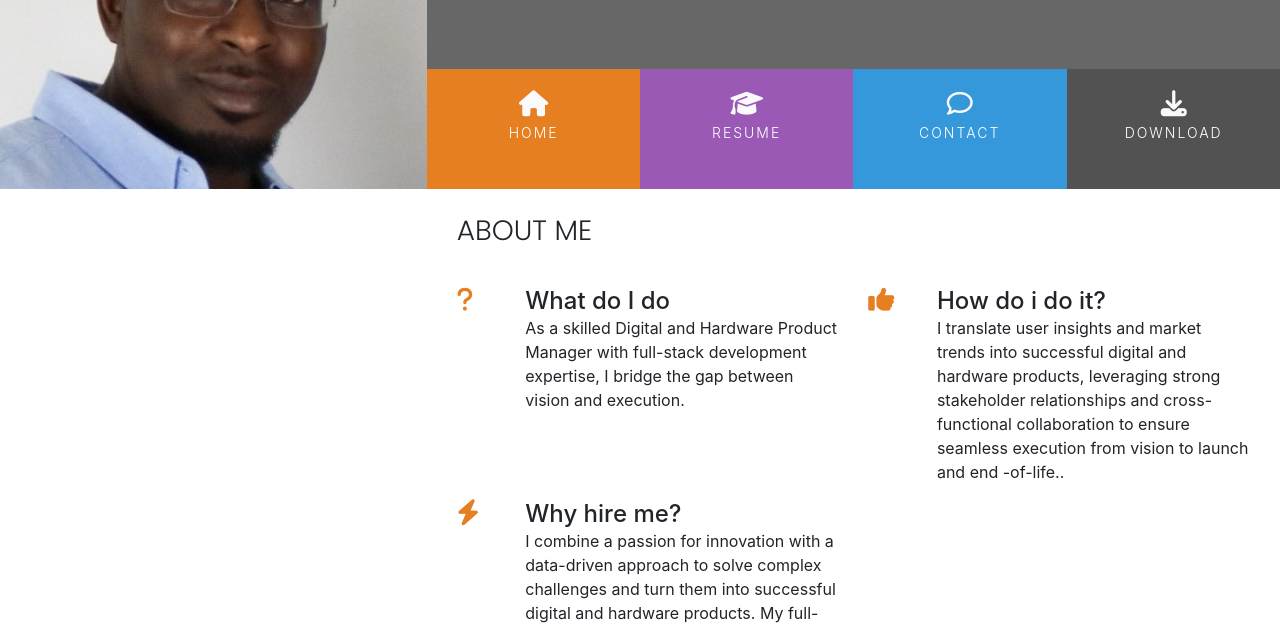
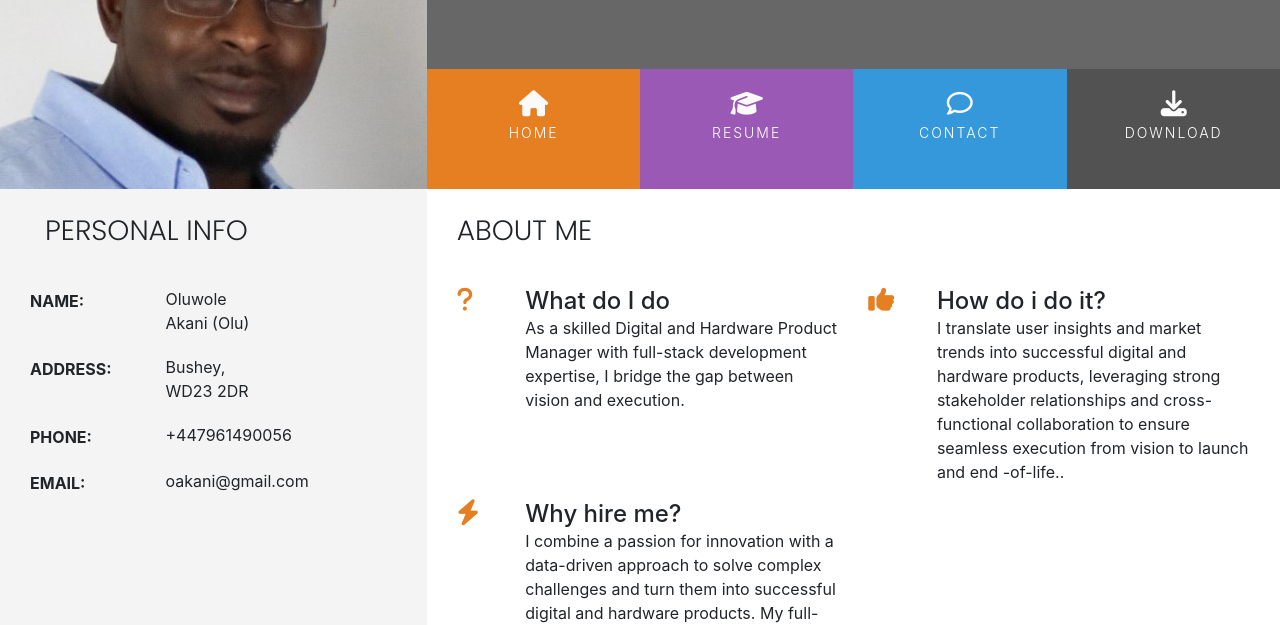
Before and after one commit to Oakani1/Portfolio, a plain HTML site: page index.html in a window 1280 px wide. Shown: the part 180-805 px from the top of the page. Drawn offline with nearby package versions, Linux system fonts and the light colour scheme.

Commit message:
Personal info layout updated

```diff
--- a/assets/css/style.css
+++ b/assets/css/style.css
@@ -7,6 +7,9 @@
     background-color:#676767;
 }
 
+.bg-color-personal-info {
+    background-color: #f4f4f4;
+}
 .bg-color-three-reasons {
     background-color: #ffffff;
 }
@@ -26,6 +29,8 @@
 .ui-menu-color-download {
     background-color: #525252
 }
+
+
 
 /* -------------------------------------------------Special paddings/marging/text */
 
@@ -229,3 +234,46 @@ footer {
 .three-reasons-heading {
     margin-bottom: 15px;
 }
+
+/* -------------------------------------------------personal Info */
+
+.personal-info-item{
+    margin-bottom: 20px;
+    /* Displays everything on one line */
+    display: block;
+    /* So no items can appear either side of it */
+    clear: both;
+}
+
+.personal-info-item .key,
+.personal-info-item .value {
+    padding-right: 8px;
+    /*Remember that a <div> is a block level element by default,
+    which means it starts and ends with a new line and occupies
+    the maximum horizontal space available.
+
+    An inline block on the other hand allows us to put two divs side-by-side,
+    and that's what we want to do here. */
+    display: inline-block;
+}
+
+.personal-info-item .key p,
+.personal-info-item .value p {
+    margin: 0;
+}
+
+.personal-info-item .key {
+    width: 30%;
+    margin-right: 21px;
+    padding-top: 2px;
+    vertical-align: top;
+}
+
+.personal-info-item .key p {
+    font-weight: 700;
+}
+
+.personal-info-item .value p {
+    position: relative;
+    width: 60%;
+}
--- a/index.html
+++ b/index.html
@@ -78,7 +78,61 @@
     <section class="container-fluid">
         <div class="row">
             <div class="col-md-4 bg-color-personal-info section-column">
-
+                <div class="" row">
+                    <div class="col-12">
+                        <h3 class="section-heading uppercase">
+                            Personal Info
+                        </h3>
+                    </div>
+                </div>
+                <div class="personal-info-item">
+                    <div class="key">
+                        <p class="uppercase">
+                            Name:
+                        </p>
+                    </div>
+                    <div class="value">
+                        <p>
+                            Oluwole Akani (Olu)
+                        </p>
+                    </div>
+                </div>
+                <div class="personal-info-item">
+                    <div class="key">
+                        <p class="uppercase">
+                            Address:
+                        </p>
+                    </div>
+                    <div class="value">
+                        <p>
+                            Bushey, WD23 2DR
+                        </p>
+                    </div>
+                </div>
+                <div class="personal-info-item">
+                    <div class="key">
+                        <p class="uppercase">
+                            Phone:
+                        </p>
+                    </div>
+                    <div class="value">
+                        <p>
+                            +447961490056
+                        </p>
+                    </div>
+                </div>
+                <div class="personal-info-item">
+                    <div class="key">
+                        <p class="uppercase">
+                            Email:
+                        </p>
+                    </div>
+                    <div class="value">
+                        <p>
+                            oakani@gmail.com
+                        </p>
+                    </div>
+                </div>
             </div>
             <div class="col-md-8 bg-color-three-reasons section-column">
                 <div class="row">
@@ -112,7 +166,8 @@
                                 <p>
                                     I translate user insights and market trends into successful digital and hardware
                                     products,
-                                leveraging strong stakeholder relationships and cross-functional collaboration to ensure
+                                    leveraging strong stakeholder relationships and cross-functional collaboration to
+                                    ensure
                                     seamless execution from vision to launch and end -of-life..
                                 </p>
                             </div>
```
Lines whose indentation alone changed are shown as unchanged.
